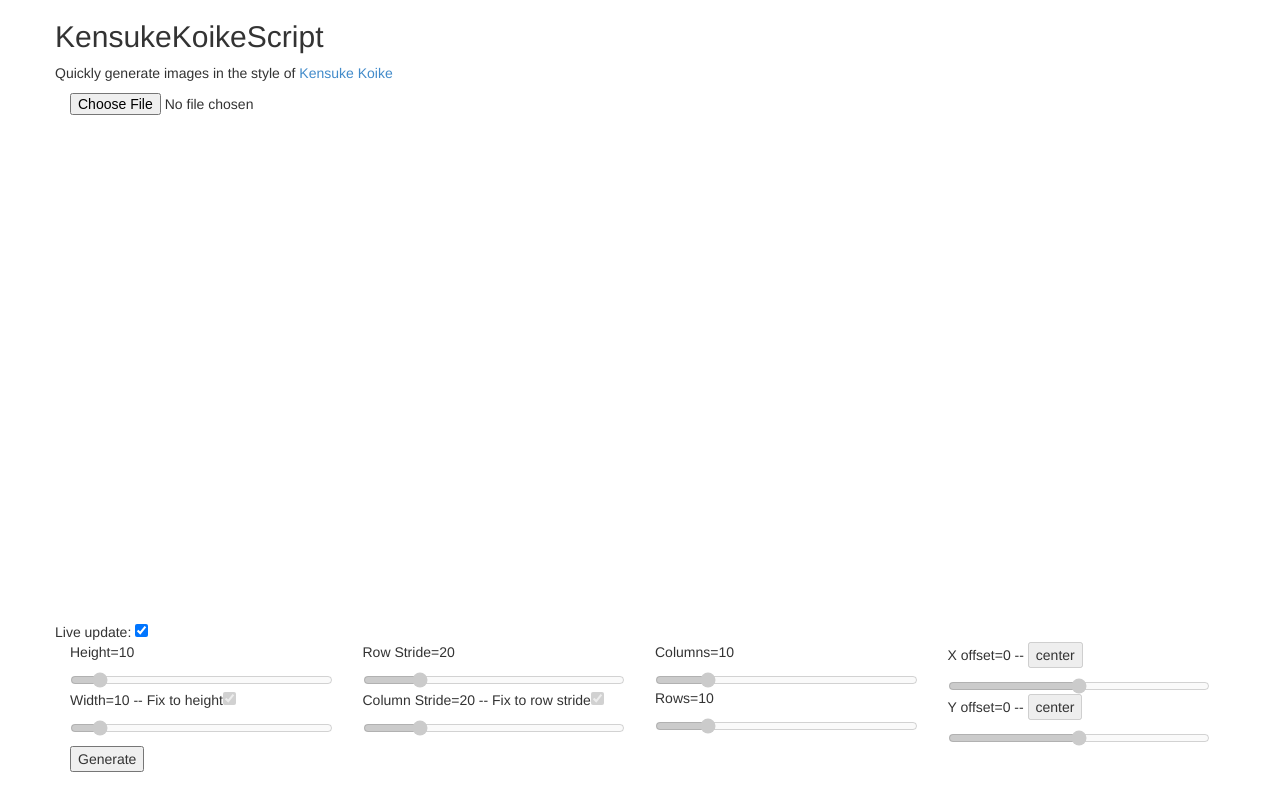
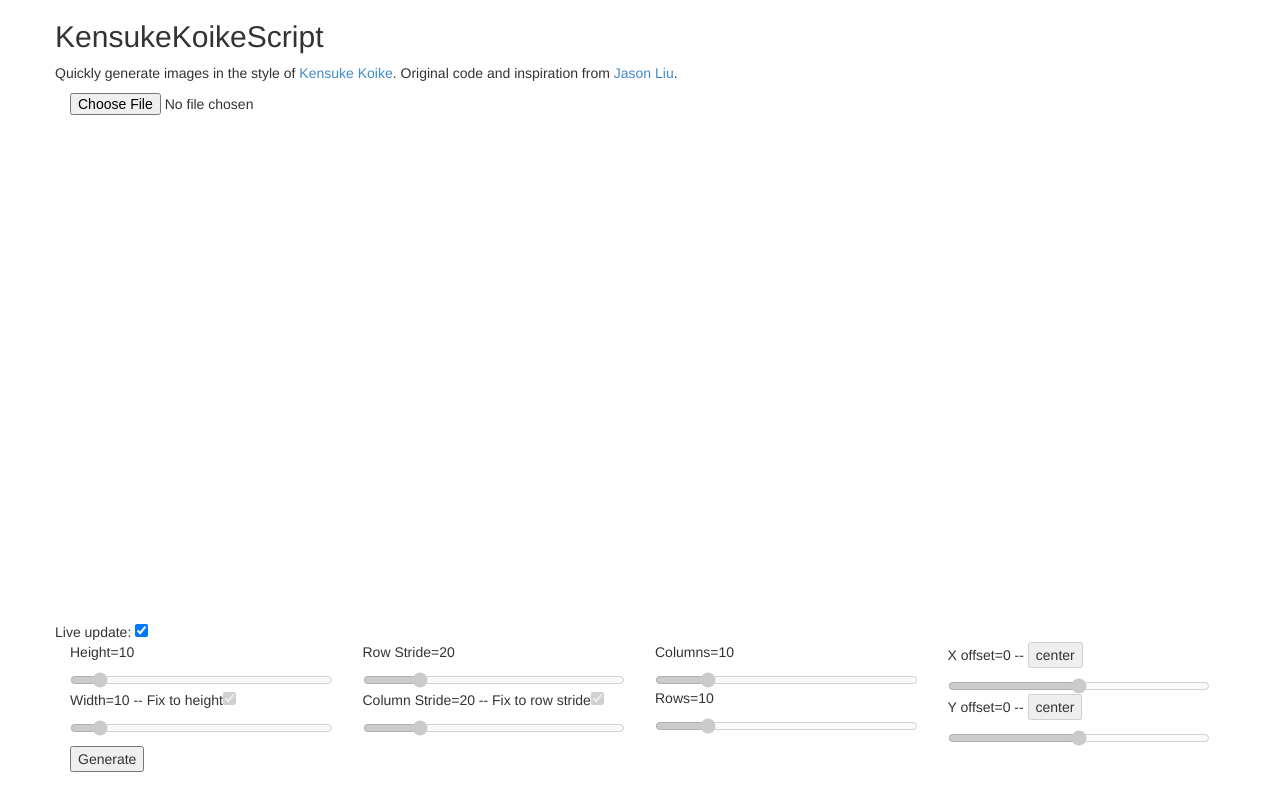
Before and after one commit to stephenpardy/stephenpardy.github.io, a Jekyll site: the page kensukekoike.html, which Jekyll copies as it is, in a window 1280 px wide. Shown: the top 811 px of the page. Built offline with Jekyll 4.4.1, drawn with Linux system fonts in a browser that asks for light colours; nearby versions of some CDN libraries.

Commit message:
More attribution

```diff
--- a/kensukekoike.html
+++ b/kensukekoike.html
@@ -12,7 +12,7 @@
 
     <div class='row'>
         <h2>KensukeKoikeScript</h2>
-        <p>Quickly generate images in the style of <a href='https://www.kensukekoike.com/'>Kensuke Koike</a></p>
+        <p>Quickly generate images in the style of <a href='https://www.kensukekoike.com/'>Kensuke Koike</a>. Original code and inspiration from <a href="https://github.com/jxnl">Jason Liu</a>.</p>
     </div>
 
     <div class="row">
```
